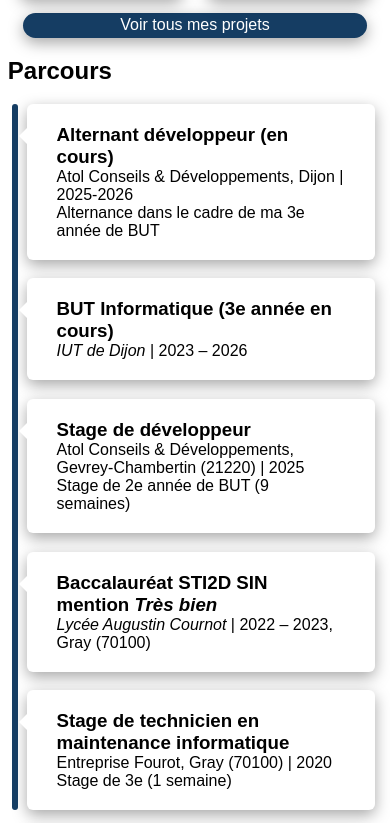
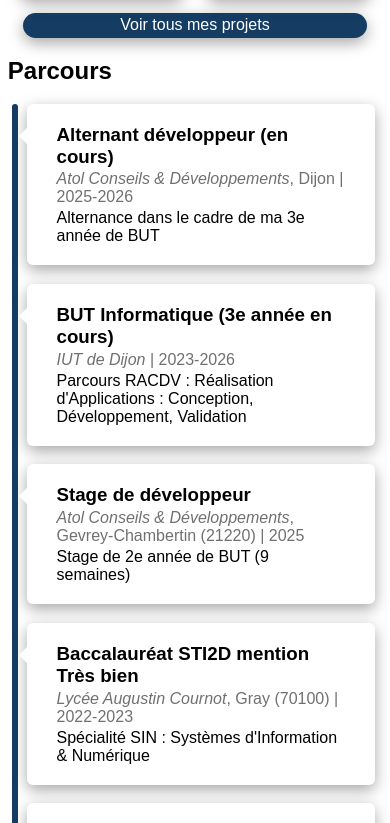
Before and after one commit to Hugo-Pernin/portfolio, a SvelteKit app: page / in a window 390 px wide. Shown: the part 1301-2124 px from the top of the page. Built offline with nearby package versions, Linux system fonts and the light colour scheme.

Commit message:
Use JobDiplomaCard component

```diff
--- a/src/routes/+page.svelte
+++ b/src/routes/+page.svelte
@@ -1,6 +1,8 @@
 <script lang="ts">
 	import { resolve } from '$app/paths';
 	import IndexButton from '$lib/components/IndexButton.svelte';
+	import jobsDiplomas from '$lib/data/jobsDiplomas.json';
+	import JobDiplomaCard from '$lib/components/JobDiplomaCard.svelte';
 </script>
 
 <svelte:head>
@@ -83,45 +85,9 @@
 	<IndexButton page="projects" text="Voir tous mes projets" />
 	<h2>Parcours</h2>
 	<div class="timeline">
-		<div class="container right">
-			<div class="content">
-				<h3>Alternant développeur (en cours)</h3>
-				<p>
-					Atol Conseils & Développements, Dijon | 2025-2026
-					<br />Alternance dans le cadre de ma 3e année de BUT
-				</p>
-			</div>
-		</div>
-		<div class="container left">
-			<div class="content">
-				<h3>BUT Informatique (3e année en cours)</h3>
-				<p><i>IUT de Dijon</i> | 2023 – 2026</p>
-			</div>
-		</div>
-		<div class="container right">
-			<div class="content">
-				<h3>Stage de développeur</h3>
-				<p>
-					Atol Conseils & Développements, Gevrey-Chambertin (21220) | 2025
-					<br />Stage de 2e année de BUT (9 semaines)
-				</p>
-			</div>
-		</div>
-		<div class="container left">
-			<div class="content">
-				<h3>Baccalauréat STI2D SIN mention <i>Très bien</i></h3>
-				<p><i>Lycée Augustin Cournot</i> | 2022 – 2023, Gray (70100)</p>
-			</div>
-		</div>
-		<div class="container right">
-			<div class="content">
-				<h3>Stage de technicien en maintenance informatique</h3>
-				<p>
-					Entreprise Fourot, Gray (70100) | 2020
-					<br />Stage de 3e (1 semaine)
-				</p>
-			</div>
-		</div>
+		{#each jobsDiplomas as jobDiploma, i (jobDiploma)}
+			<JobDiplomaCard {jobDiploma} isLeft={i % 2 == 1} showLongDescription={false} />
+		{/each}
 	</div>
 	<IndexButton page="career" text="Voir tout mon parcours" />
 </div>
@@ -219,78 +185,6 @@
 		border-radius: 50px;
 	}
 
-	/* Container around content */
-	.container {
-		width: 40%;
-		position: relative;
-	}
-
-	/* The circles on the timeline */
-	/*.container::after {*/
-	/*    content: '';*/
-	/*    position: absolute;*/
-	/*    width: 25px;*/
-	/*    height: 25px;*/
-	/*    right: -17px;*/
-	/*    background-color: white;*/
-	/*    border: 4px solid #FF9F55;*/
-	/*    top: 15px;*/
-	/*    border-radius: 50%;*/
-	/*    z-index: 1;*/
-	/*}*/
-
-	/* Place the container to the left */
-	.left {
-		left: calc(10% - 10px);
-	}
-
-	/* Place the container to the right */
-	.right {
-		left: calc(50% + 10px);
-	}
-
-	/* Add arrows to the left container (pointing right) */
-	.left::before {
-		content: ' ';
-		height: 0;
-		position: absolute;
-		top: 22px;
-		width: 0;
-		z-index: 1;
-		border: medium solid white;
-		border-width: 10px 0 10px 10px;
-		border-color: transparent transparent transparent white;
-		right: -10px;
-	}
-
-	/* Add arrows to the right container (pointing left) */
-	.right::before {
-		content: ' ';
-		height: 0;
-		position: absolute;
-		top: 22px;
-		width: 0;
-		z-index: 1;
-		border: medium solid white;
-		border-width: 10px 10px 10px 0;
-		border-color: transparent white transparent transparent;
-		left: -10px;
-	}
-
-	/* Fix the circle for containers on the right side */
-	/*.right::after {*/
-	/*    left: -16px;*/
-	/*}*/
-
-	/* The actual content */
-	.content {
-		padding: 20px 30px;
-		background-color: #ffffff;
-		box-shadow: rgba(0, 0, 0, 0.35) 0 5px 15px;
-		position: relative;
-		border-radius: 6px;
-	}
-
 	@keyframes fadein {
 		from {
 			opacity: 0;
@@ -315,37 +209,5 @@
 		.timeline::after {
 			left: 2%;
 		}
-
-		/* Full-width containers */
-		.container {
-			width: 93%;
-			margin-bottom: 5%;
-		}
-
-		/* Make sure that all arrows are pointing leftwards */
-		/*.container::before {
-            left: 60px;
-            border: medium solid white;
-            border-width: 10px 10px 10px 0;
-            border-color: transparent white transparent transparent;
-        }*/
-
-		.left::before,
-		.right::before {
-			border-width: 10px 10px 10px 0;
-			border-color: transparent white transparent transparent;
-			left: -8px;
-		}
-
-		/* Make sure all circles are at the same spot */
-		/*.left::after, .right::after {
-            left: 15px;
-        }*/
-
-		/* Make all right containers behave like the left ones */
-		.left,
-		.right {
-			left: 5%;
-		}
 	}
 </style>
--- a/src/routes/career/+page.svelte
+++ b/src/routes/career/+page.svelte
@@ -1,3 +1,8 @@
+<script lang="ts">
+	import jobsDiplomas from '$lib/data/jobsDiplomas.json';
+	import JobDiplomaCard from '$lib/components/JobDiplomaCard.svelte';
+</script>
+
 <svelte:head>
 	<title>Hugo Pernin - Parcours</title>
 </svelte:head>
@@ -5,65 +10,9 @@
 <h1>Mon parcours</h1>
 
 <div class="timeline">
-	<div class="container right">
-		<div class="content">
-			<h3>Alternant développeur (en cours)</h3>
-			<p class="place-and-year">Atol Conseils & Développements, Dijon | 2025-2026</p>
-			<p>
-				Alternance dans le cadre de ma 3e année de BUT
-				<br />Participation au développement du projet
-				<a href="https://mesparcelles.fr/" target="_blank">MesParcelles</a>
-			</p>
-		</div>
-	</div>
-	<div class="container left">
-		<div class="content">
-			<h3>BUT Informatique (3e année en cours)</h3>
-			<p class="place-and-year"><i>IUT de Dijon</i> | 2023 – 2026</p>
-			<p>Parcours RACDV : Réalisation d'Applications : Conception, Développement, Validation</p>
-		</div>
-	</div>
-	<div class="container right">
-		<div class="content">
-			<h3>Stage de développeur</h3>
-			<p class="place-and-year">Atol Conseils & Développements, Gevrey-Chambertin (21220) | 2025</p>
-			<p>
-				Stage de 2e année de BUT (9 semaines)
-				<br />Travail sur la solution <a href="https://repplix.fr/" target="_blank">Repplix</a> :
-			</p>
-			<ul>
-				<li>Création d’un tableau de bord Node-RED</li>
-				<li>Contrôle d'une carte Arduino reliée à une pince</li>
-				<li>Communication avec le système d’exploitation d’un robot industriel par MQTT</li>
-			</ul>
-			<p>Création d’une application web de réservation de bureaux :</p>
-			<ul>
-				<li>Codée en HTML, CSS et JavaScript</li>
-				<li>Connectée à une base de données SQLite</li>
-				<li>Conteneurisée avec Docker</li>
-			</ul>
-		</div>
-	</div>
-	<div class="container left">
-		<div class="content">
-			<h3>Baccalauréat STI2D mention <i>Très bien</i></h3>
-			<p class="place-and-year"><i>Lycée Augustin Cournot</i> | 2022 – 2023, Gray (70100)</p>
-			<p>Spécialité SIN : Systèmes d'Information & Numérique</p>
-		</div>
-	</div>
-	<div class="container right">
-		<div class="content">
-			<h3>Stage de technicien en maintenance informatique</h3>
-			<p class="place-and-year">Entreprise Fourot, Gray (70100) | 2020</p>
-			<p>Stage de 3e (1 semaine)</p>
-			<ul>
-				<li>Découverte de l’environnement professionnel</li>
-				<li>Diagnostic d’ordinateurs</li>
-				<li>Montage d’ordinateurs</li>
-				<li>Dépannage de clients à domicile</li>
-			</ul>
-		</div>
-	</div>
+	{#each jobsDiplomas as jobDiploma, i (jobDiploma)}
+		<JobDiplomaCard {jobDiploma} isLeft={i % 2 == 1} showLongDescription={true} />
+	{/each}
 </div>
 <div class="parcours-category-card">
 	<h2>Certifications</h2>
@@ -105,86 +54,6 @@
 		border-radius: 50px;
 	}
 
-	/* Container around content */
-	.container {
-		width: 40%;
-		position: relative;
-	}
-
-	/* The circles on the timeline */
-	/*.container::after {*/
-	/*    content: '';*/
-	/*    position: absolute;*/
-	/*    width: 25px;*/
-	/*    height: 25px;*/
-	/*    right: -17px;*/
-	/*    background-color: white;*/
-	/*    border: 4px solid #FF9F55;*/
-	/*    top: 15px;*/
-	/*    border-radius: 50%;*/
-	/*    z-index: 1;*/
-	/*}*/
-
-	/* Place the container to the left */
-	.left {
-		left: calc(10% - 10px);
-	}
-
-	/* Place the container to the right */
-	.right {
-		left: calc(50% + 10px);
-	}
-
-	/* Add arrows to the left container (pointing right) */
-	.left::before {
-		content: ' ';
-		height: 0;
-		position: absolute;
-		top: 22px;
-		width: 0;
-		z-index: 1;
-		border: medium solid white;
-		border-width: 10px 0 10px 10px;
-		border-color: transparent transparent transparent white;
-		right: -10px;
-	}
-
-	/* Add arrows to the right container (pointing left) */
-	.right::before {
-		content: ' ';
-		height: 0;
-		position: absolute;
-		top: 22px;
-		width: 0;
-		z-index: 1;
-		border: medium solid white;
-		border-width: 10px 10px 10px 0;
-		border-color: transparent white transparent transparent;
-		left: -10px;
-	}
-
-	/* Fix the circle for containers on the right side */
-	/*.right::after {*/
-	/*    left: -16px;*/
-	/*}*/
-
-	/* The actual content */
-	.content {
-		padding: 20px 30px;
-		background-color: #ffffff;
-		box-shadow: rgba(0, 0, 0, 0.35) 0 5px 15px;
-		position: relative;
-		border-radius: 6px;
-	}
-
-	.content p {
-		margin-top: 1%;
-	}
-
-	.place-and-year {
-		color: #707070;
-	}
-
 	.parcours-category-card {
 		margin-top: 4%;
 	}
@@ -201,37 +70,5 @@
 		.timeline::after {
 			left: 2%;
 		}
-
-		/* Full-width containers */
-		.container {
-			width: 93%;
-			margin-bottom: 5%;
-		}
-
-		/* Make sure that all arrows are pointing leftwards */
-		/*.container::before {
-            left: 60px;
-            border: medium solid white;
-            border-width: 10px 10px 10px 0;
-            border-color: transparent white transparent transparent;
-        }*/
-
-		.left::before,
-		.right::before {
-			border-width: 10px 10px 10px 0;
-			border-color: transparent white transparent transparent;
-			left: -8px;
-		}
-
-		/* Make sure all circles are at the same spot */
-		/*.left::after, .right::after {
-            left: 15px;
-        }*/
-
-		/* Make all right containers behave like the left ones */
-		.left,
-		.right {
-			left: 5%;
-		}
 	}
 </style>
```
